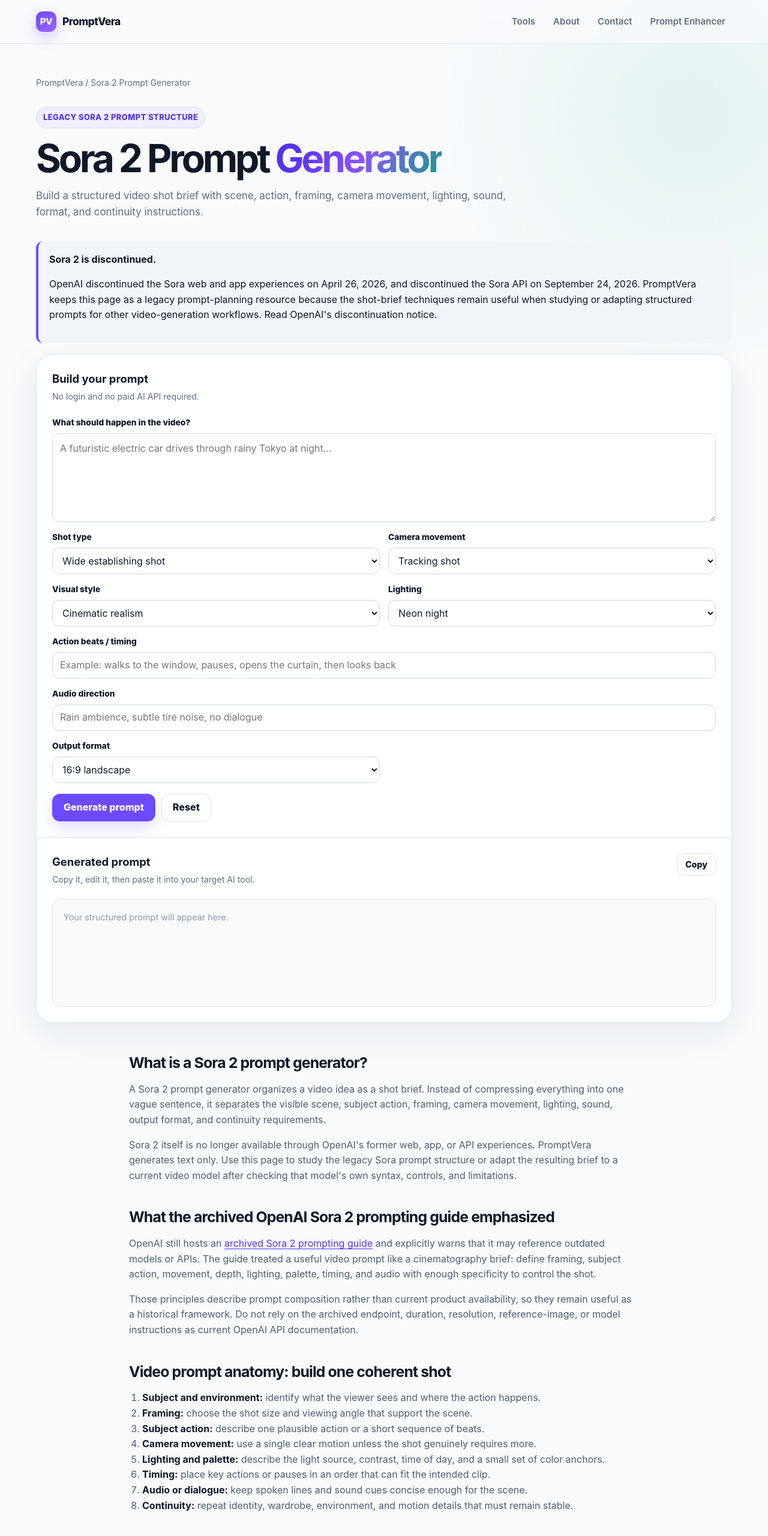
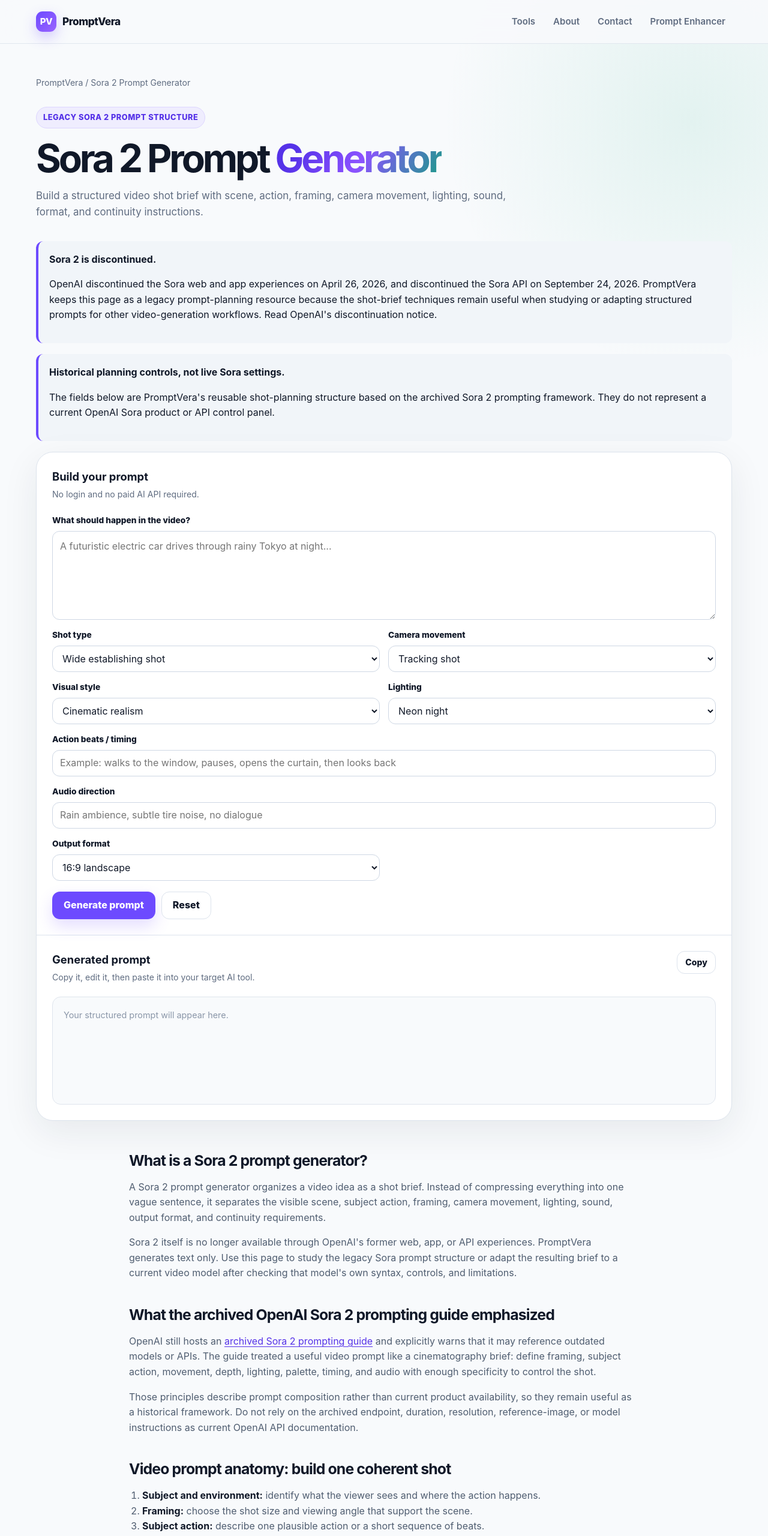
Before and after one commit to GrithX-Solutions/promptvera, a Next.js app: page /sora-2-prompt-generator in a window 1280 px wide. Shown: the top 2560 px of the page at 60% size. Built offline with nearby package versions, Linux system fonts and the light colour scheme.

Commit message:
Make legacy Sora controls explicit

```diff
--- a/app/sora-2-prompt-generator/page.tsx
+++ b/app/sora-2-prompt-generator/page.tsx
@@ -39,6 +39,15 @@
           >
             Read OpenAI&apos;s discontinuation notice
           </a>.
+        </p>
+      </div>
+
+      <div className="callout">
+        <strong>Historical planning controls, not live Sora settings.</strong>
+        <p>
+          The fields below are PromptVera&apos;s reusable shot-planning structure based on
+          the archived Sora 2 prompting framework. They do not represent a current OpenAI
+          Sora product or API control panel.
         </p>
       </div>
 
@@ -88,7 +97,7 @@
           <li><strong>Subject action:</strong> describe one plausible action or a short sequence of beats.</li>
           <li><strong>Camera movement:</strong> use a single clear motion unless the shot genuinely requires more.</li>
           <li><strong>Lighting and palette:</strong> describe the light source, contrast, time of day, and a small set of color anchors.</li>
-          <li><strong>Timing:</strong> place key actions or pauses in an order that can fit the intended clip.</li>
+          <li><strong>Timing:</strong> use the action-beats field to place key actions or pauses in a clear order that can fit the intended clip.</li>
           <li><strong>Audio or dialogue:</strong> keep spoken lines and sound cues concise enough for the scene.</li>
           <li><strong>Continuity:</strong> repeat identity, wardrobe, environment, and motion details that must remain stable.</li>
         </ol>
@@ -163,6 +172,13 @@
             <p>The page preserves a useful historical video-prompt structure for research, prompt study, and adaptation to current video tools. PromptVera does not imply that Sora 2 remains available.</p>
           </details>
           <details>
+            <summary>Are the controls on this page current OpenAI Sora settings?</summary>
+            <p>
+              No. They are PromptVera planning fields derived from the archived Sora 2
+              prompting framework. OpenAI&apos;s former Sora product and API have been discontinued.
+            </p>
+          </details>
+          <details>
             <summary>Does PromptVera generate video?</summary>
             <p>No. PromptVera only structures the text brief.</p>
           </details>
```
